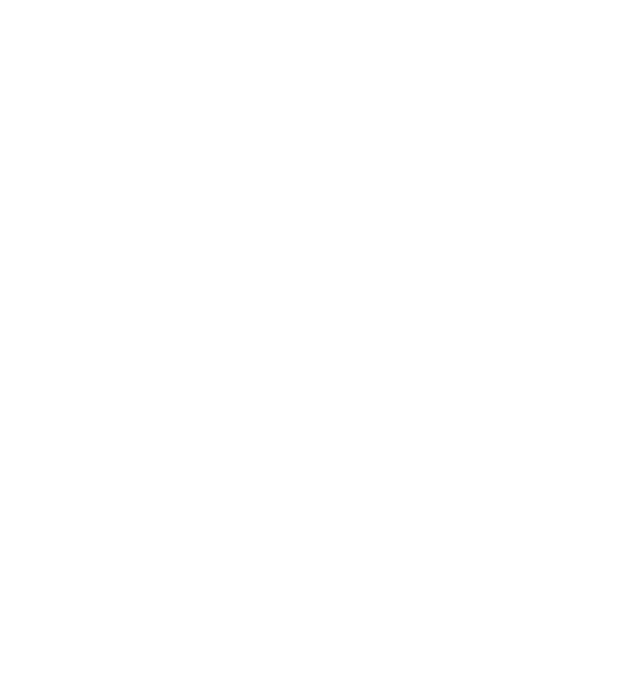
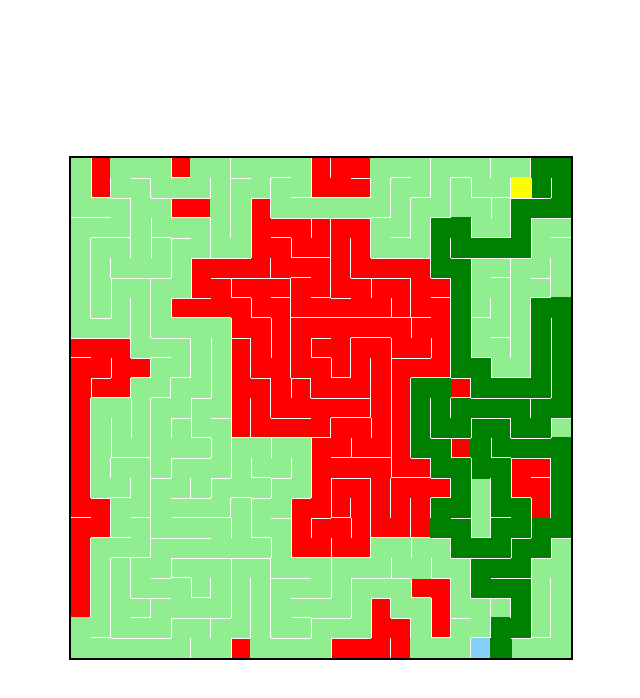
Before and after one commit to arittrosaha/A-Mazing-Algorithms, a website built with webpack: page index.html in a window 1280 px wide. Shown: the whole page, without its empty margins (319-959 px from the left). Built offline with nearby package versions, Linux system fonts and the light colour scheme.

Commit message:
Finish dfs maze generation and dfs maze solution

```diff
--- /dev/null
+++ b/generators/dfs.js
@@ -0,0 +1,81 @@
+import SetupGrid from '../setup/grid.js';
+
+export default function dfsGen (width, callback) {
+  const grid = new SetupGrid(width);
+  const stack = [];
+
+  const mC = document.getElementById('myCanvas');
+  const cWidth = mC.width;
+
+  const cols = Math.floor(cWidth/width);
+
+  let current = grid[0];
+  current.highlight('yellow');
+  current.visited = true;
+  const interval =  setInterval( () => {
+    current.show();
+
+    const neighbours = current.neighbours("visited");
+    const next = selectNeighbour(neighbours);
+    if (next) {
+      next.visited = true;
+      stack.push(current);
+      removeWalls(current, next);
+      current.show();
+      next.show();
+      next.highlight('yellow');
+      current = next;
+    } else if (stack.length > 0){
+      current = stack.pop();
+      current.highlight('yellow');
+    }
+
+    if (current === grid[0]) {
+      clearInterval(interval);
+      current.show();
+
+      const min = grid.length-cols;
+      const max = grid.length-1;
+      const targetIdx = getRandomIntInclusive(min, max);
+      grid[targetIdx].target = true;
+      debugger;
+      grid[targetIdx].show('lightskyblue');
+      grid[targetIdx].highlight('lightskyblue');
+
+      callback(grid);
+    }
+  }, 1);
+}
+
+function selectNeighbour (neighbours) {
+  if (neighbours.length > 0) {
+    const random = getRandomIntInclusive(0, neighbours.length-1); // Math.floor(Math.random() * 10 % neighbours.length);
+    return neighbours[random];
+  }
+}
+
+function removeWalls(c, n) {
+  const x = c.i - n.i;
+  const y = c.j - n.j;
+
+  if (x === -1) {
+    c.walls[1] = false;
+    n.walls[3] = false;
+  } else if (x === 1) {
+    c.walls[3] = false;
+    n.walls[1] = false;
+  }
+
+  if (y === -1) {
+    c.walls[2] = false;
+    n.walls[0] = false;
+  } else if (y === 1) {
+    c.walls[0] = false;
+    n.walls[2] = false;
+  }
+
+}
+
+function getRandomIntInclusive(min, max) {
+  return Math.floor(Math.random() * (max - min + 1)) + min;
+}
--- a/index.html
+++ b/index.html
@@ -7,6 +7,6 @@
     <link rel="stylesheet" type="text/css" href="stylesheet.css">
   </head>
   <body>
-
+    <canvas id="myCanvas" height='500' width='500'></canvas>
   </body>
 </html>
--- a/main.js
+++ b/main.js
@@ -1,4 +1,7 @@
+// import setupGrid from './grid.js';
+import dfsGen from './generators/dfs.js';
+import dfsSolve from './solvers/dfs.js';
 
 document.addEventListener('DOMContentLoaded', () => {
-
+  const maze = dfsGen(20, dfsSolve);
 });
--- /dev/null
+++ b/setup/cell.js
@@ -0,0 +1,119 @@
+export default function Cell(i, j, w, ctx, grid, cols, rows) {
+  this.i = i;
+  this.j = j;
+  this.visited = false;
+  this.explored = false;
+  this.walls = [true, true, true, true];
+  this.target = false;
+
+  this.highlight = function(color) {
+    const x  = this.i*w;
+    const y = this.j*w;
+
+    ctx.fillStyle = color;
+    ctx.fillRect(x, y, w, w);
+  };
+
+  this.neighbours = function(status) {
+    const neighbours = [];
+
+    const top = grid[index(i, j-1, cols, rows)];
+    const right = grid[index(i+1, j, cols, rows)];
+    const bottom = grid[index(i, j+1, cols, rows)];
+    const left = grid[index(i-1, j, cols, rows)];
+
+    const cells = [top,right,bottom,left];
+
+    cells.forEach( cell => {
+      if (cell && status === 'visited'){
+        if (!cell.visited) {
+          neighbours.push(cell);
+        }
+      } else if (cell && status === 'explored'){
+        if (!cell.explored) {
+          neighbours.push(cell);
+        }
+      }
+    });
+
+    return neighbours;
+  };
+
+  this.show = function(color) {
+    const x  = this.i*w;
+    const y = this.j*w;
+
+
+    // buildWalls(x, y, w, ctx, this.walls);
+
+    if (this.visited && !this.explored) {
+      buildWalls(x, y, w, ctx, this.walls, 'red');
+      ctx.fillStyle = 'red';
+      ctx.fillRect(x, y, w, w);
+    }
+
+    if (this.explored) {
+      // buildWalls(x, y, w, ctx, this.walls, 'black');
+      buildWalls(x, y, w, ctx, this.walls, color);
+      ctx.fillStyle = color;
+      ctx.fillRect(x, y, w, w);
+    }
+  };
+}
+
+function index (i, j, cols, rows) {
+  if (i < 0 || j < 0 || i > cols - 1 || j > rows - 1) {
+    return -1;
+  }
+  return i + (j * cols);
+}
+
+function buildWalls(x, y, w, ctx, walls, color){
+
+  const wallfunc = [topWall, rightWall, bottomWall, leftWall];
+
+  [0,1,2,3].forEach(i=>{
+    if (walls[i]){
+      ctx.strokeStyle = 'white';
+      ctx.lineWidth = 2;
+      wallfunc[i](x, y, w, ctx);
+    } else {
+      ctx.strokeStyle = color;
+      ctx.lineWidth = 2;
+      wallfunc[i](x, y, w, ctx);
+    }
+  });
+
+}
+
+function topWall(x, y, w, ctx) {
+  ctx.beginPath();
+  ctx.moveTo(x, y);
+  ctx.lineTo(x+w, y);
+  ctx.stroke();
+
+}
+
+function rightWall(x, y, w, ctx){
+  ctx.beginPath();
+  ctx.moveTo(x+w, y);
+  ctx.lineTo(x+w, y+w);
+  ctx.stroke();
+
+}
+
+function bottomWall(x, y, w, ctx){
+  ctx.beginPath();
+  ctx.moveTo(x+w, y+w);
+  ctx.lineTo(x, y+w);
+  ctx.stroke();
+
+}
+
+function leftWall(x, y, w, ctx){
+  ctx.beginPath();
+  ctx.moveTo(x, y+w);
+  ctx.lineTo(x, y);
+  ctx.stroke();
+
+}
--- /dev/null
+++ b/setup/grid.js
@@ -0,0 +1,30 @@
+import Cell from './cell.js';
+
+
+export default function SetupGrid(width) {
+  this.mC = document.getElementById('myCanvas');
+  this.ctx = this.mC.getContext("2d");
+  this.cWidth = this.mC.width;
+  this.cHeight = this.mC.height;
+
+  this.cols = Math.floor(this.cWidth/width);
+  this.rows = Math.floor(this.cHeight/width);
+  const grid = [];
+
+  for (let j = 0; j < this.rows; j++) {
+    for (let i = 0; i < this.cols; i++) {
+      const cell = new Cell(i, j, width, this.ctx, grid, this.cols, this.rows);
+      grid.push(cell);
+    }
+  }
+
+  draw(grid);
+  return grid;
+}
+
+function draw (grid) {
+  for (let i = 0; i < grid.length; i++) {
+    grid[i].show();
+  }
+
+}
--- /dev/null
+++ b/solvers/dfs.js
@@ -0,0 +1,71 @@
+
+export default function dfsSolve(maze) {
+  const stack = [];
+  let targetFound = false;
+  let color = 'lightgreen';
+  let neighbours;
+  let next;
+
+  let current = maze[0];
+  current.explored = true;
+  const interval =  setInterval( () => {
+    current.show(color);
+
+    if (current.target === true){
+      targetFound = true;
+      color = 'green';
+      current.highlight('lightskyblue');
+      current.show('lightskyblue');
+    }
+
+    if (targetFound === false) {
+       neighbours = current.neighbours("explored");
+       next = selectNeighbour(current, neighbours);
+    }
+
+    if (next && !next.explored) {
+      next.explored = true;
+      stack.push(current);
+      current.show('lightgreen');
+      next.highlight('yellow');
+      current = next;
+    } else if (stack.length > 0){
+      current = stack.pop();
+      current.highlight('yellow');
+      current.show("yellow");
+    }
+
+    if (current === maze[0]) {
+      clearInterval(interval);
+    }
+  }, 1);
+}
+
+function selectNeighbour (current, neighbours) {
+  const walls = current.walls;
+  const nextPaths = [];
+
+  neighbours.forEach( neighbour => {
+    const x = current.i - neighbour.i;
+    const y = current.j - neighbour.j;
+
+    if (x === -1 && !walls[1]) {
+      nextPaths.push(neighbour);
+    } else if (x === 1 && !walls[3]) {
+      nextPaths.push(neighbour);
+    }
+
+    if (y === -1 && !walls[2]) {
+      nextPaths.push(neighbour);
+    } else if (y === 1 && !walls[0]) {
+      nextPaths.push(neighbour);
+    }
+  });
+
+  const random = getRandomIntInclusive(0, nextPaths.length-1);
+  return nextPaths[random];
+}
+
+function getRandomIntInclusive(min, max) {
+  return Math.floor(Math.random() * (max - min + 1)) + min;
+}
--- a/stylesheet.css
+++ b/stylesheet.css
@@ -0,0 +1,11 @@
+body {
+  display: flex;
+  justify-content: center;
+  align-items: center;
+  height: 100vh;
+}
+
+#myCanvas {
+  background-color: black;
+  border: 2px solid black;
+}
```
Also changed, not shown: bundle.js (+372 -2 lines), 1 other file.
